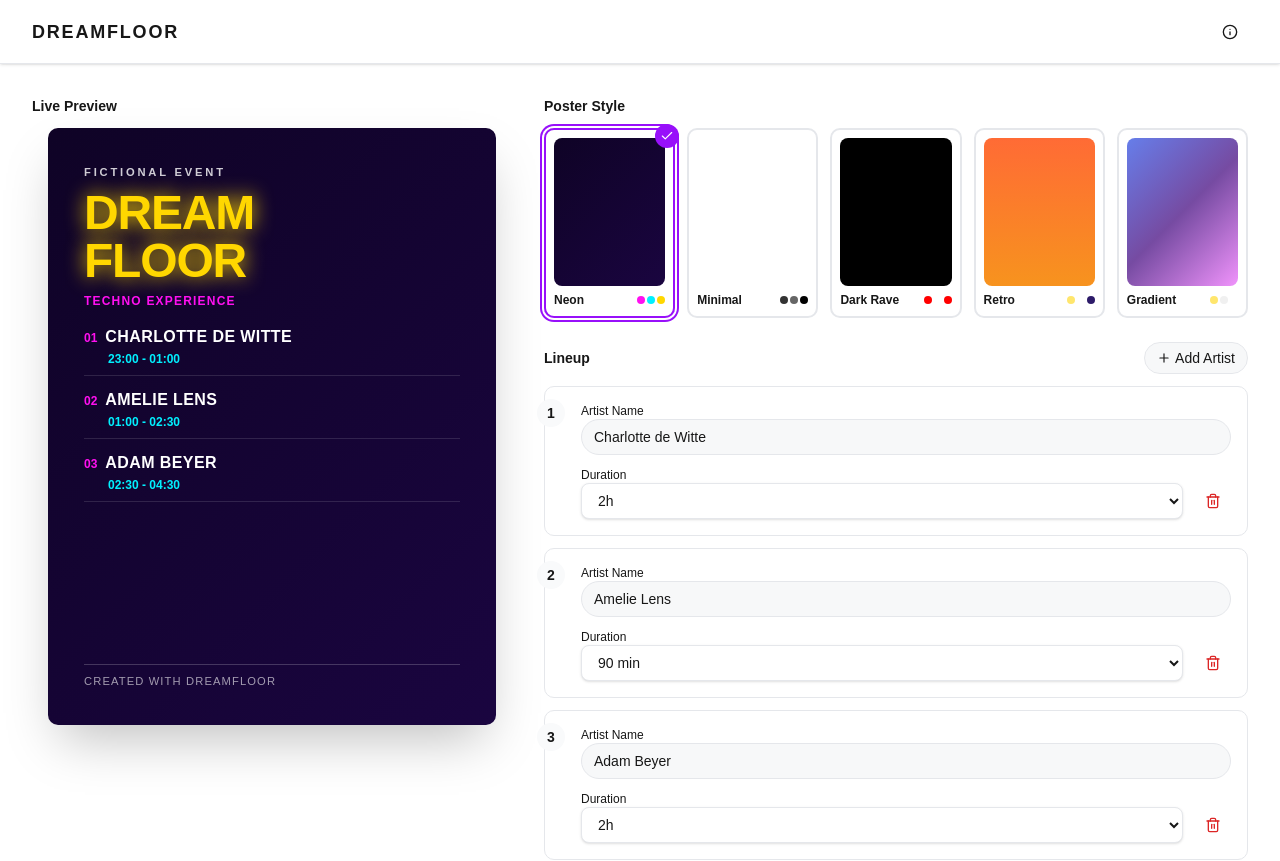
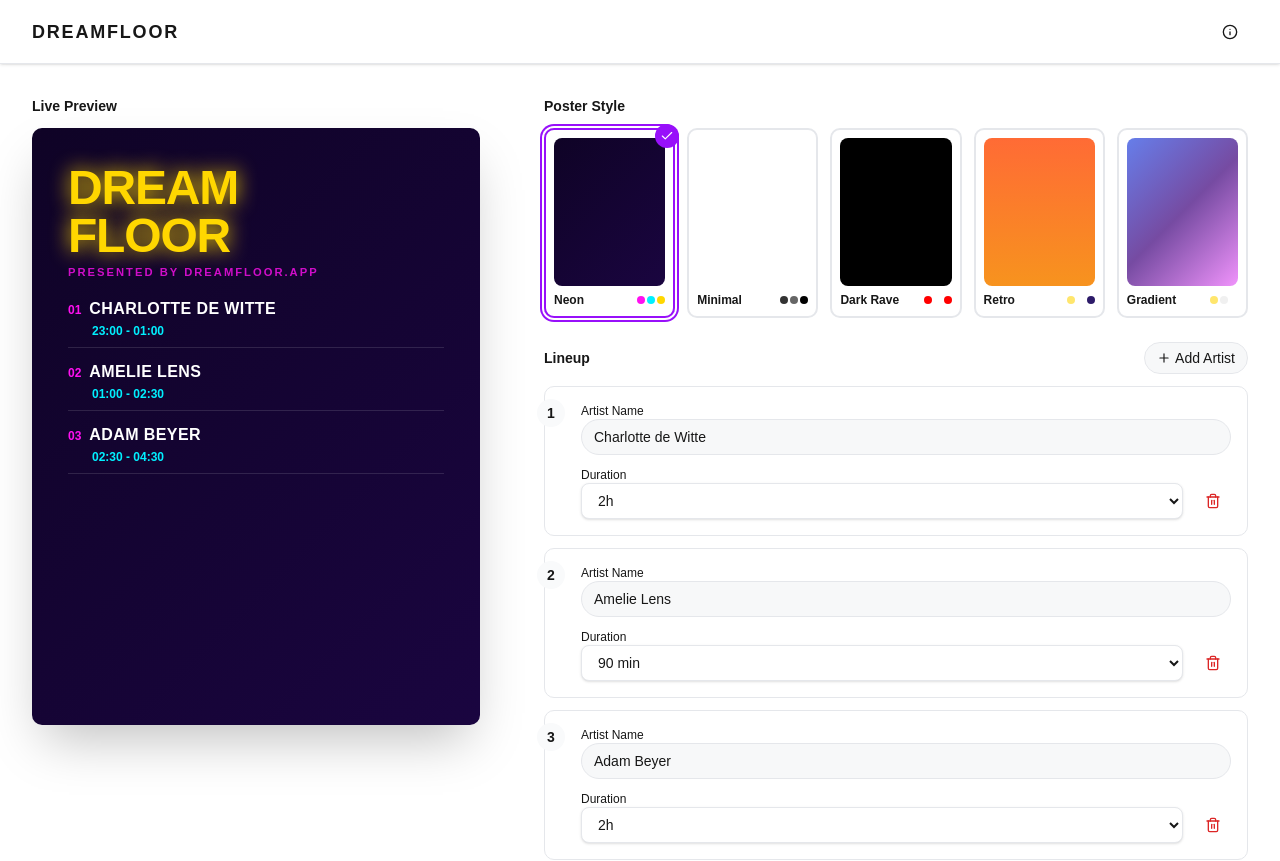
Before and after one commit to mholtyn/dreamfloor, a React (Vite) app: page / in a window 1280 px wide. Shown: the top 861 px of the page. Built offline with nearby package versions, Linux system fonts and the light colour scheme.

Commit message:
feat: v1.2 poster design

```diff
--- a/src/components/lineup-builder.tsx
+++ b/src/components/lineup-builder.tsx
@@ -2,6 +2,12 @@ import { Plus, Trash2 } from "lucide-react";
 import { toast } from "sonner";
 import { Button } from "@/components/ui/button";
 import { Label } from "@/components/ui/label";
+import {
+  Tooltip,
+  TooltipContent,
+  TooltipProvider,
+  TooltipTrigger,
+} from "@/components/ui/tooltip";
 import { ArtistAutocomplete } from "@/components/artist-autocomplete";
 import { TECHNO_ARTISTS } from "@/data/artists";
 import type { LineupSlot } from "@/types";
@@ -85,6 +91,11 @@ export function LineupBuilder({ lineupSlots, onSlotsChange }: LineupBuilderProps
     <div className="space-y-3">
       <div className="flex items-center justify-between">
         <h2 className="text-sm font-semibold">Lineup</h2>
+        {hasReachedMaximumSlots ? (
+          <TooltipProvider delayDuration={150}>
+            <Tooltip>
+              <TooltipTrigger asChild>
+                <span className="inline-flex">
                   <Button
                     variant="outline"
                     size="sm"
@@ -94,13 +105,25 @@ export function LineupBuilder({ lineupSlots, onSlotsChange }: LineupBuilderProps
                     <Plus className="size-3.5" />
                     Add Artist
                   </Button>
+                </span>
+              </TooltipTrigger>
+              <TooltipContent>
+                <p>Max artists reached for this poster.</p>
+              </TooltipContent>
+            </Tooltip>
+          </TooltipProvider>
+        ) : (
+          <Button
+            variant="outline"
+            size="sm"
+            onClick={handleAddSlot}
+            disabled={isAddSlotDisabled}
+          >
+            <Plus className="size-3.5" />
+            Add Artist
+          </Button>
+        )}
       </div>
-
-      {hasReachedMaximumSlots && (
-        <p className="text-xs text-muted-foreground">
-          Maximum lineup size for MVP is {MAXIMUM_SLOT_COUNT} artists.
-        </p>
-      )}
 
       {lineupSlots.length === 0 ? (
         <div className="rounded-lg border-2 border-dashed p-6 text-center">
--- a/src/components/poster-preview.tsx
+++ b/src/components/poster-preview.tsx
@@ -16,7 +16,7 @@ export function PosterPreview({ presetId, lineupSlots }: PosterPreviewProps) {
       <h2 className="text-sm font-semibold">Live Preview</h2>
       <div
         id="poster-preview"
-        className="relative mx-auto aspect-3/4 w-full max-w-[280px] overflow-hidden rounded-lg shadow-2xl sm:max-w-[384px] lg:max-w-[448px]"
+        className="relative mx-auto aspect-3/4 w-full max-w-[280px] overflow-hidden rounded-lg shadow-2xl sm:max-w-[384px] lg:mx-0 lg:max-w-[448px]"
         style={{
           background: presetConfig.background,
           color: presetConfig.textColor,
@@ -24,14 +24,8 @@ export function PosterPreview({ presetId, lineupSlots }: PosterPreviewProps) {
       >
         <div className="flex h-full flex-col justify-between p-5 sm:p-7 lg:p-9">
           <div>
-            <p
-              className="text-[0.55rem] font-semibold tracking-[0.25em] uppercase opacity-80 sm:text-[0.7rem]"
-              style={{ color: presetConfig.textColor }}
-            >
-              Fictional Event
-            </p>
             <h1
-              className="mt-2 text-3xl font-black leading-none tracking-tight uppercase sm:text-[2.8rem] lg:text-5xl"
+              className="text-3xl font-black leading-none tracking-tight uppercase sm:text-[2.8rem] lg:text-5xl"
               style={{
                 color: presetConfig.titleColor,
                 textShadow:
@@ -45,10 +39,10 @@ export function PosterPreview({ presetId, lineupSlots }: PosterPreviewProps) {
               Floor
             </h1>
             <p
-              className="mt-2 text-[0.65rem] font-semibold tracking-widest uppercase sm:text-xs"
+              className="mt-1 text-[0.55rem] font-semibold tracking-[0.18em] uppercase opacity-80 sm:text-[0.7rem]"
               style={{ color: presetConfig.subtitleColor }}
             >
-              Techno Experience
+              Presented by Dreamfloor.app
             </p>
           </div>
 
@@ -102,14 +96,6 @@ export function PosterPreview({ presetId, lineupSlots }: PosterPreviewProps) {
             )}
           </div>
 
-          <div
-            className="mt-4 border-t pt-2"
-            style={{ borderTopColor: `${presetConfig.textColor}33` }}
-          >
-            <p className="text-[0.55rem] tracking-widest uppercase opacity-60 sm:text-[0.7rem]">
-              Created with Dreamfloor
-            </p>
-          </div>
         </div>
       </div>
     </div>
```
Lines whose indentation alone changed are shown as unchanged.
